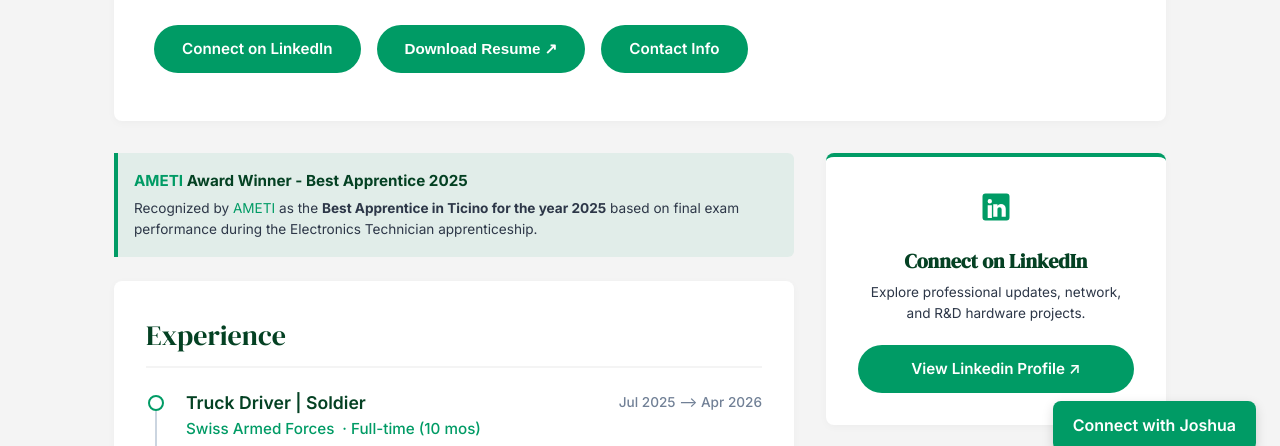
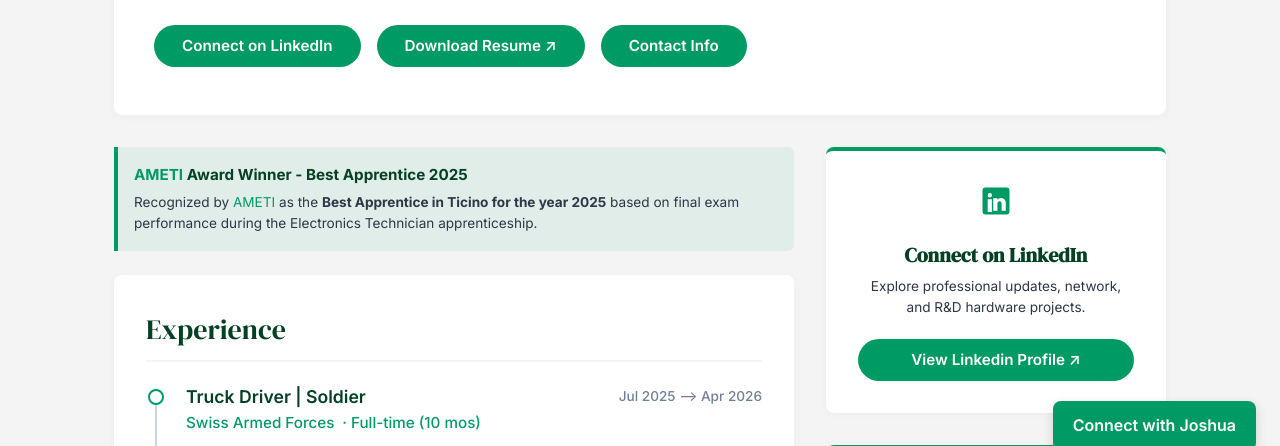
Before and after one commit to joshua-cislini/joshua-cislini.github.io, a plain HTML site: page index.html in a window 1280 px wide. Shown: the part 325-771 px from the top of the page. Drawn offline with Linux system fonts and the light colour scheme.

Commit message:
Refactor button styles and resume download link
Updated button styles and modified resume download link.

```diff
--- a/index.html
+++ b/index.html
@@ -137,12 +137,13 @@
 
         .btn-primary, .btn-secondary, .btn-verify {
             background-color: var(--ni-green-primary);
-            color: #ffffff !important; /* Added !important to enforce white text on <a> links */
+            color: #ffffff !important;
             padding: 0.75rem 1.75rem;
             border-radius: 24px;
             text-decoration: none;
             font-weight: 600;
             font-size: 0.95rem;
+            line-height: 1.2;
             transition: background-color 0.15s ease-out, transform 0.1s ease;
             display: inline-flex;
             align-items: center;
@@ -150,11 +151,13 @@
             gap: 0.4rem;
             border: none;
             cursor: pointer;
+            font-family: var(--font-body);
         }
 
-        /* Ensure hover state also remains white */
-        .btn-primary:hover, .btn-secondary:hover, .btn-verify:hover {
-            background-color: var(--ni-green-hover);
+        a.btn-primary,
+        a.btn-primary:visited,
+        a.btn-primary:active,
+        a.btn-primary:hover {
             color: #ffffff !important;
         }
 
@@ -665,8 +668,9 @@
 
                         <!-- Resume Download Button (Matches GitHub/LinkedIn Widget Style) -->
                         <div style="margin-top: 1.25rem;">
-                            <a id="download-resume-link" href="#" download="Joshua_Cislini_Resume.pdf" class="btn-primary" style="width: 100%;">
-                                Download Resume ↗
+                            <!-- Resume Download Button (Exact match for LinkedIn & GitHub widget buttons) -->
+                            <a id="download-resume-link" href="#" download="Joshua_Cislini_Resume.pdf" class="btn-primary" style="margin-top: 1.25rem; width: 100%;">
+                                Download Resume PDF ↗
                             </a>
                         </div>
                     </div>
```
